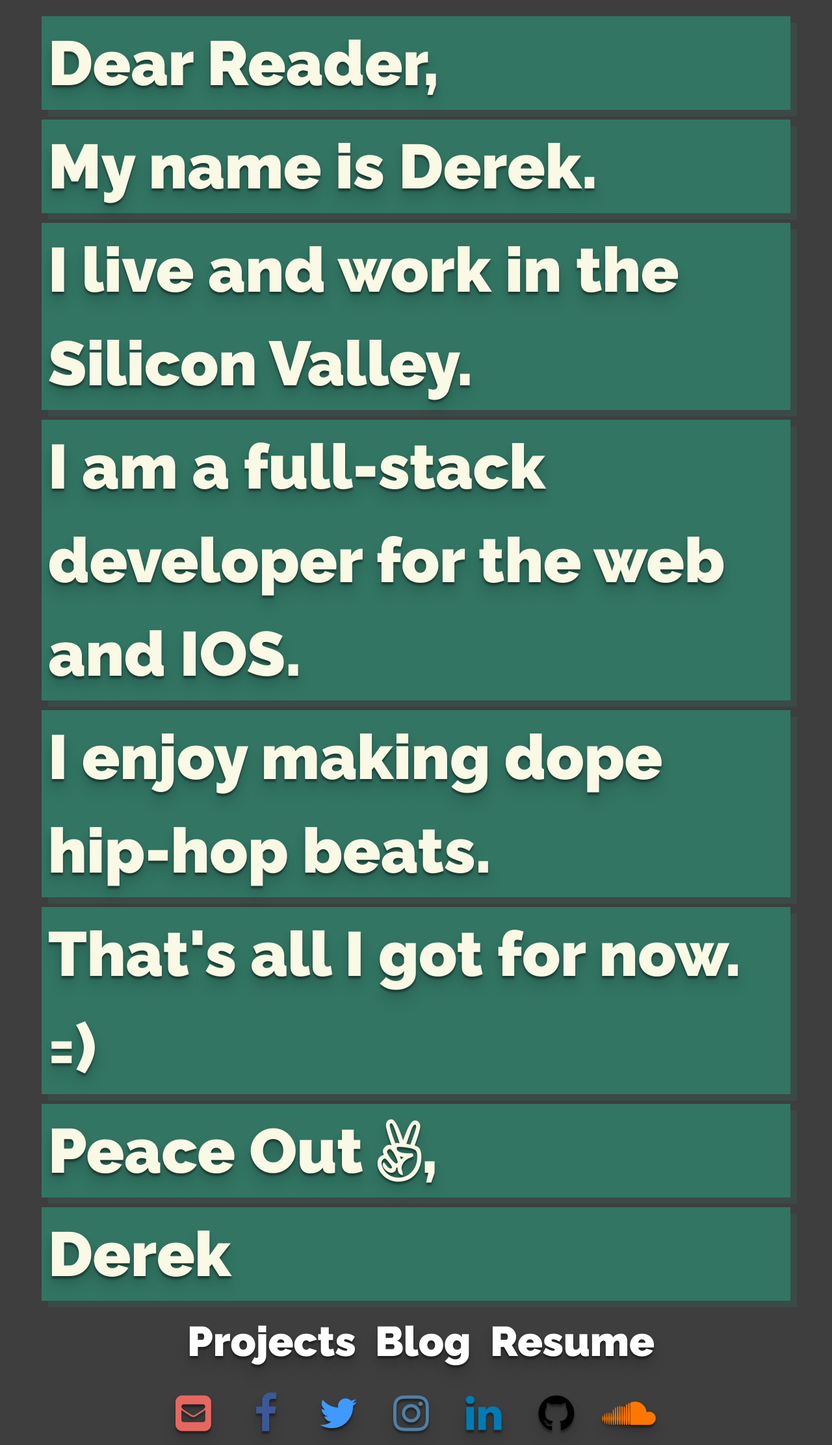
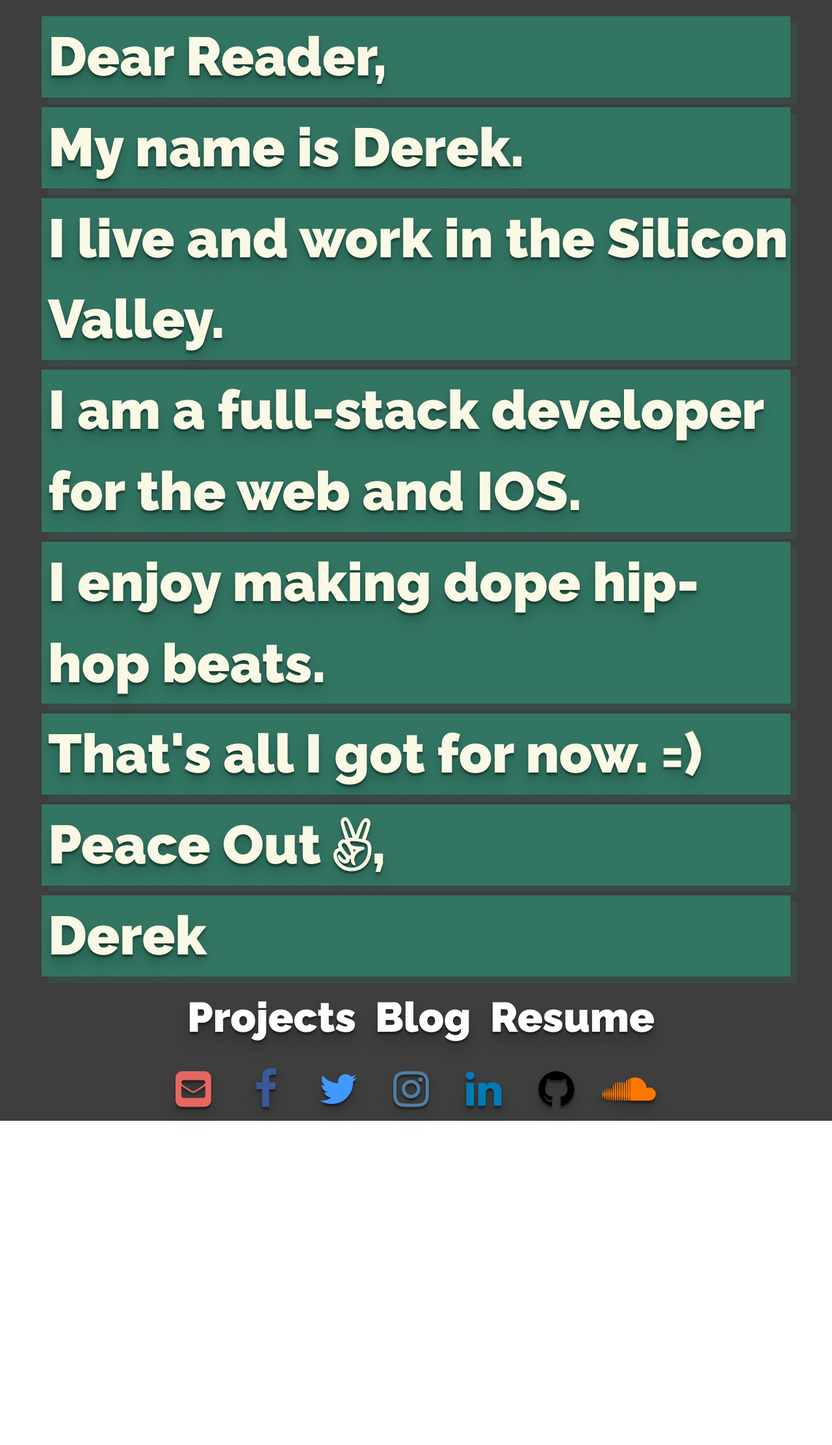
Before and after one commit to rundmt/rundmt.github.com, a Jekyll site: the page built from index.html, in a window 1280 px wide. Shown: the whole page at 65% size. Built offline with Jekyll 4.4.1, drawn with Linux system fonts in a browser that asks for light colours; nearby versions of some CDN libraries; after the commit the page ends 1725 px from its top, so only the background shows below that.

Commit message:
responsive font

```diff
--- a/css/main.scss
+++ b/css/main.scss
@@ -27,6 +27,10 @@ $content-width:    800px;
 
 $on-palm:          600px;
 $on-laptop:        800px;
+$break-small: 768px;
+$break-large: 1200px;
+
+
 
 
 
@@ -92,6 +96,13 @@ html,body {
     -webkit-box-shadow: 10px 10px 0px 0px rgba(50, 117, 99, 0.22);
     -moz-box-shadow: 10px 10px 0px 0px rgba(50, 117, 99, 0.22);
     box-shadow: 10px 10px 0px 0px rgba(50, 117, 99, 0.22);
+    @media screen and (max-width: $break-small) {
+     font-size: 0.5em;
+     }
+     @media screen and (min-width: $break-large) {
+      font-size: 1.3em;
+     }
+
   }
 }
 
```
Also changed, not shown: 12 other files.
